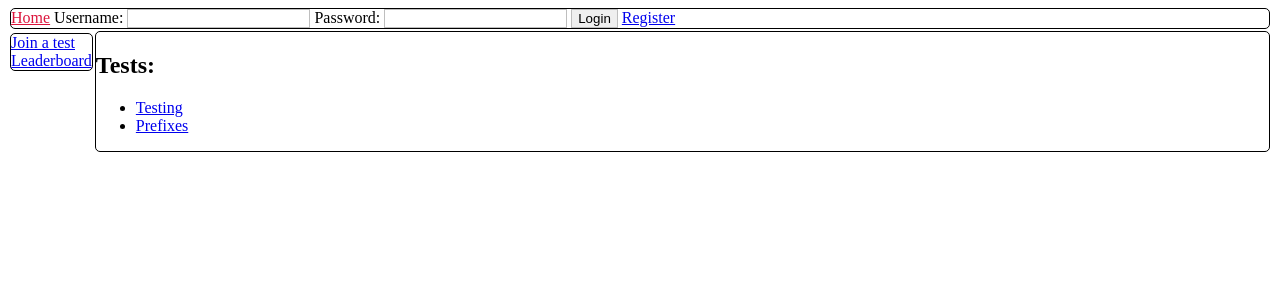
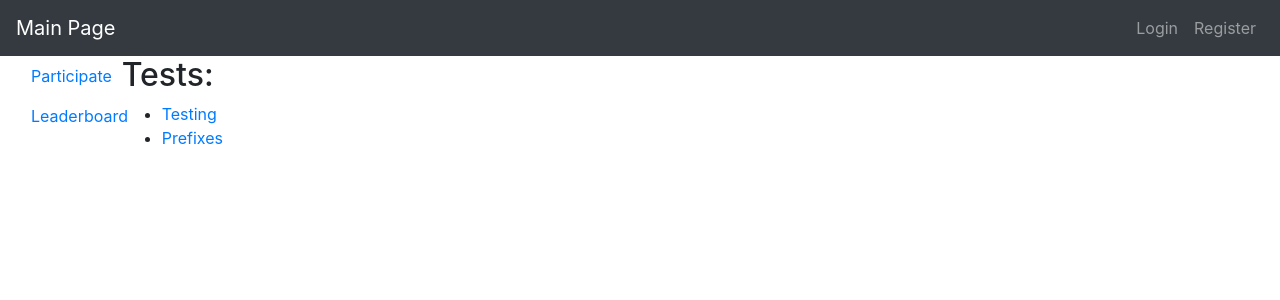
Before and after one commit to UARTman/test-system-project, a Flask app: page /play in a window 1280 px wide. Shown: the top 300 px of the page. Run offline with Flask 2, Linux system fonts and the light colour scheme; data comes from the database, SQL or seed files in the repository; both versions use the stored data as it was after the commit; some libraries are stand-ins or nearby versions.

Commit message:
Started overhauling.

```diff
--- a/app.py
+++ b/app.py
@@ -2,7 +2,7 @@ import os
 from hashlib import md5
 
 import peewee
-from flask import Flask, url_for, request, redirect, session
+from flask import Flask, url_for, request, redirect, session, jsonify
 from flask import render_template
 
 from orm import *
@@ -55,9 +55,21 @@ def action_login():
         session['user'] = usr
     except peewee.DoesNotExist:
         pass
-    finally:
+    return redirect(url_for("page_home"))
+
+
+@app.route('/api/login', methods=["POST"])
+def api_login():
+    print(request.method)
+    usr = request.form['user']
+    pwd = md5(bytearray(request.form['password'], encoding='utf-8')).hexdigest()
+    try:
+        User.get(username=usr, password=pwd)
+        session['user'] = usr
+        return jsonify({"success": True})
+    except peewee.DoesNotExist:
         pass
-    return redirect(url_for("page_home"))
+    return jsonify({"success": True})
 
 
 @app.route('/register', methods=["POST", "GET"])
@@ -225,6 +237,11 @@ def page_leaderboard():
     return render_template("p_leaderboard.html", model=model, len=len)
 
 
+@app.route("/bs")
+def bs_base():
+    return render_template("bootstrap/base.html")
+
+
 def base_placeholder():  # TODO: find a way to add template_base to indexing w/o this clutch.
     return render_template("t_base.html")
 
--- a/static/style.css
+++ b/static/style.css
@@ -35,7 +35,7 @@
     font-size: 25px;
 }
 
-.right{
+.right {
     float: right;
 }
 
--- a/templates/a_test_evaluate.html
+++ b/templates/a_test_evaluate.html
@@ -1,4 +1,4 @@
-{% extends "t_base.html" %}
+{% extends "bootstrap/base.html" %}
 {% block content %}
     <div class="left">
         <ul>
--- /dev/null
+++ b/templates/bootstrap/base.html
@@ -0,0 +1,68 @@
+<!doctype html>
+<html lang="en">
+<head>
+    <!-- Required meta tags -->
+    <meta charset="utf-8">
+    <meta name="viewport" content="width=device-width, initial-scale=1, shrink-to-fit=no">
+
+    <!-- Bootstrap CSS -->
+    <link rel="stylesheet" href="https://stackpath.bootstrapcdn.com/bootstrap/4.1.3/css/bootstrap.min.css" integrity="sha384-MCw98/SFnGE8fJT3GXwEOngsV7Zt27NXFoaoApmYm81iuXoPkFOJwJ8ERdknLPMO" crossorigin="anonymous">
+    {% block css %}
+    {% endblock %}
+    <title>
+        {% block title %}
+        Hello, world!
+        {% endblock %}
+    </title>
+</head>
+<body>
+<nav class="navbar bg-dark navbar-dark navbar-expand-lg">
+    <a class="navbar-brand" href="#"> Main Page </a>
+    <ul class="navbar-nav mr-auto">
+        {% if 'user' in session %}
+            {% if session['user'] == 'admin' %}
+                <li class="nav-item"> <a class="nav-link" href="{{ url_for("page_admin_tests") }}"> Admin Panel </a> </li>
+            {% endif %}
+        {% endif %}
+    </ul>
+    {% if 'user' in session %}
+        <span class="navbar-text"> Hello, <b>{{ session['user'] }}</b>! </span>
+    {% endif %}
+    <ul class="navbar-nav">
+        {% if 'user' in session %}
+            <li class="nav-item"> <a class="nav-link" href="{{ url_for("action_logout") }}"> Logout </a> </li>
+        {% else %}
+            <li class="nav-item"> <a class="nav-link"> Login </a> </li>
+            <li class="nav-item"> <a class="nav-link"> Register </a> </li>
+        {% endif %}
+    </ul>
+</nav>
+<div class="container-fluid">
+    <div class="row">
+    <div class="col-1 ">
+        <ul class="nav flex-column nav-pills">
+            <li class="nav-item">
+                <a class="nav-link" href="{{ url_for("page_take_test") }}">Participate</a>
+            </li>
+            <li class="nav-item">
+                <a class="nav-link" href="{{ url_for("page_leaderboard") }}">Leaderboard</a>
+            </li>
+        </ul>
+    </div>
+    <div class="col">
+        {% block content %}
+        {% endblock %}
+    </div>
+    </div>
+</div>
+
+
+<!-- Optional JavaScript -->
+<!-- jQuery first, then Popper.js, then Bootstrap JS -->
+<script src="{{ url_for("static", filename="jquery-3.4.1.min.js") }}" integrity="sha384-q8i/X+965DzO0rT7abK41JStQIAqVgRVzpbzo5smXKp4YfRvH+8abtTE1Pi6jizo" crossorigin="anonymous"></script>
+<script src="https://cdnjs.cloudflare.com/ajax/libs/popper.js/1.14.3/umd/popper.min.js" integrity="sha384-ZMP7rVo3mIykV+2+9J3UJ46jBk0WLaUAdn689aCwoqbBJiSnjAK/l8WvCWPIPm49" crossorigin="anonymous"></script>
+<script src="https://stackpath.bootstrapcdn.com/bootstrap/4.1.3/js/bootstrap.min.js" integrity="sha384-ChfqqxuZUCnJSK3+MXmPNIyE6ZbWh2IMqE241rYiqJxyMiZ6OW/JmZQ5stwEULTy" crossorigin="anonymous"></script>
+{% block scripts %}
+{% endblock %}
+</body>
+</html>
--- a/templates/p_leaderboard.html
+++ b/templates/p_leaderboard.html
@@ -1,4 +1,4 @@
-{% extends "t_base.html" %}
+{% extends "bootstrap/base.html" %}
 {% block content %}
     <table>
         <tr>
--- a/templates/p_user_test_list.html
+++ b/templates/p_user_test_list.html
@@ -1,4 +1,4 @@
-{% extends "t_base.html" %}
+{% extends "bootstrap/base.html" %}
 {% block content %}
     <h2>Tests:</h2>
     <ul>
--- a/templates/p_user_test_take.html
+++ b/templates/p_user_test_take.html
@@ -1,4 +1,4 @@
-{% extends "t_base.html" %}
+{% extends "bootstrap/base.html" %}
 {% block content %}
     <div class="left">
         <form method="post" action="{{ url_for('action_eval_test', ident=id) }}">
--- a/templates/t_base.html
+++ b/templates/t_base.html
@@ -39,7 +39,6 @@
 <div id="sidebar" class="bordered">
     {% block sidebar %}
         <ul>
-{#            <li><a href="{{ url_for('page_admin_tests') }}"> Admin panel </a></li>#}
             <li><a href="{{ url_for('page_take_test') }}"> Join a test </a></li>
             <li><a href="{{ url_for('page_leaderboard') }}"> Leaderboard </a></li>
         </ul>
```
Also changed, not shown: orm.db.
